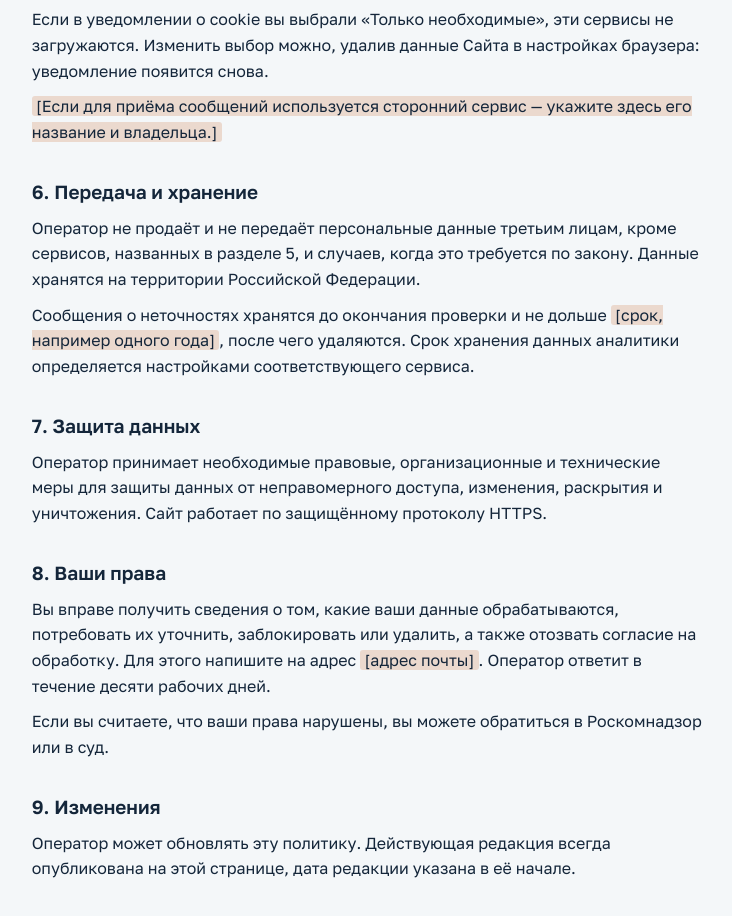
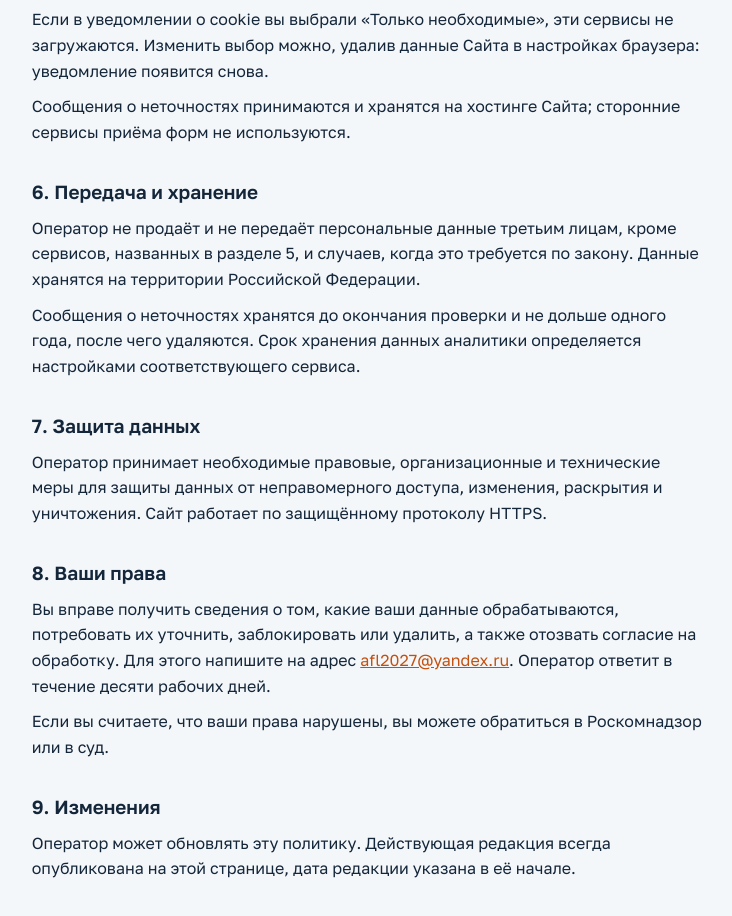
Before and after one commit to Leshos27/Atlas, a plain HTML site: page privacy.html in a window 1280 px wide. Shown: the part 1206-2122 px from the top of the page, without its empty margins (271-1003 px from the left). Drawn offline with Linux system fonts and the light colour scheme.

Commit message:
Контакты владельца в политике и на странице «Об атласе» (#2)
Claude-Session: https://claude.ai/code/session_01Vb66hF7QFytRdAhwAA83Sb

Co-authored-by: Claude <noreply@anthropic.com>

```diff
--- a/config.js
+++ b/config.js
@@ -4,7 +4,7 @@ window.ATLAS_CONFIG = {
   // Подойдёт сервис приёма форм или свой обработчик. Поля: message, source, contact, context, page.
   feedbackUrl: 'feedback.php',
   // Запасной адрес почты: показывается в форме, если отправка не удалась или не настроена.
-  feedbackEmail: '',
+  feedbackEmail: 'afl2027@yandex.ru',
   // Номер счётчика Яндекс Метрики, например '12345678'.
   // Счётчик работает на всех страницах сайта, Вебвизор включён в коде.
   metrikaId: '114702325',
--- a/privacy.html
+++ b/privacy.html
@@ -32,10 +32,10 @@ table { border-collapse: collapse; width: 100%; font-size: 14.5px; } th, td { te
 <main>
 <a class="back" href="./">← К карте</a>
 <h1>Политика обработки персональных данных</h1>
-<p class="meta">Редакция от <span class="fill">[дата]</span></p>
+<p class="meta">Редакция от 26 ноября 2026 г.</p>
 
 <h2>1. Кто обрабатывает данные</h2>
-<p>Оператор персональных данных — <span class="fill">[ФИО или название организации, ИНН]</span> (далее — Оператор). Связаться с Оператором можно по адресу электронной почты <span class="fill">[адрес почты]</span>.</p>
+<p>Оператор персональных данных — Притула Алексей Леонидович, ИНН 771972245248 (далее — Оператор). Связаться с Оператором можно по адресу электронной почты <a href="mailto:afl2027@yandex.ru">afl2027@yandex.ru</a>.</p>
 <p>Политика составлена в соответствии с Федеральным законом от 27.07.2006 № 152-ФЗ «О персональных данных» и действует в отношении сайта <a href="https://earthatlas.ru/">earthatlas.ru</a> (далее — Сайт).</p>
 
 <h2>2. Какие данные собираются</h2>
@@ -58,17 +58,17 @@ table { border-collapse: collapse; width: 100%; font-size: 14.5px; } th, td { te
 <h2>5. Файлы cookie и сторонние сервисы</h2>
 <p>Сайт использует сервисы ООО «Яндекс» (119021, Москва, ул. Льва Толстого, д. 16): Яндекс Метрику для статистики посещений и Рекламную сеть Яндекса для показа рекламы. Они получают технические данные, перечисленные в разделе 2, и обрабатывают их по собственным правилам, опубликованным на сайте Яндекса.</p>
 <p>Если в уведомлении о cookie вы выбрали «Только необходимые», эти сервисы не загружаются. Изменить выбор можно, удалив данные Сайта в настройках браузера: уведомление появится снова.</p>
-<p><span class="fill">[Если для приёма сообщений используется сторонний сервис — укажите здесь его название и владельца.]</span></p>
+<p>Сообщения о неточностях принимаются и хранятся на хостинге Сайта; сторонние сервисы приёма форм не используются.</p>
 
 <h2>6. Передача и хранение</h2>
 <p>Оператор не продаёт и не передаёт персональные данные третьим лицам, кроме сервисов, названных в разделе 5, и случаев, когда это требуется по закону. Данные хранятся на территории Российской Федерации.</p>
-<p>Сообщения о неточностях хранятся до окончания проверки и не дольше <span class="fill">[срок, например одного года]</span>, после чего удаляются. Срок хранения данных аналитики определяется настройками соответствующего сервиса.</p>
+<p>Сообщения о неточностях хранятся до окончания проверки и не дольше одного года, после чего удаляются. Срок хранения данных аналитики определяется настройками соответствующего сервиса.</p>
 
 <h2>7. Защита данных</h2>
 <p>Оператор принимает необходимые правовые, организационные и технические меры для защиты данных от неправомерного доступа, изменения, раскрытия и уничтожения. Сайт работает по защищённому протоколу HTTPS.</p>
 
 <h2>8. Ваши права</h2>
-<p>Вы вправе получить сведения о том, какие ваши данные обрабатываются, потребовать их уточнить, заблокировать или удалить, а также отозвать согласие на обработку. Для этого напишите на адрес <span class="fill">[адрес почты]</span>. Оператор ответит в течение десяти рабочих дней.</p>
+<p>Вы вправе получить сведения о том, какие ваши данные обрабатываются, потребовать их уточнить, заблокировать или удалить, а также отозвать согласие на обработку. Для этого напишите на адрес <a href="mailto:afl2027@yandex.ru">afl2027@yandex.ru</a>. Оператор ответит в течение десяти рабочих дней.</p>
 <p>Если вы считаете, что ваши права нарушены, вы можете обратиться в Роскомнадзор или в суд.</p>
 
 <h2>9. Изменения</h2>
```
Also changed, not shown: about.html (+1 -1 lines).
